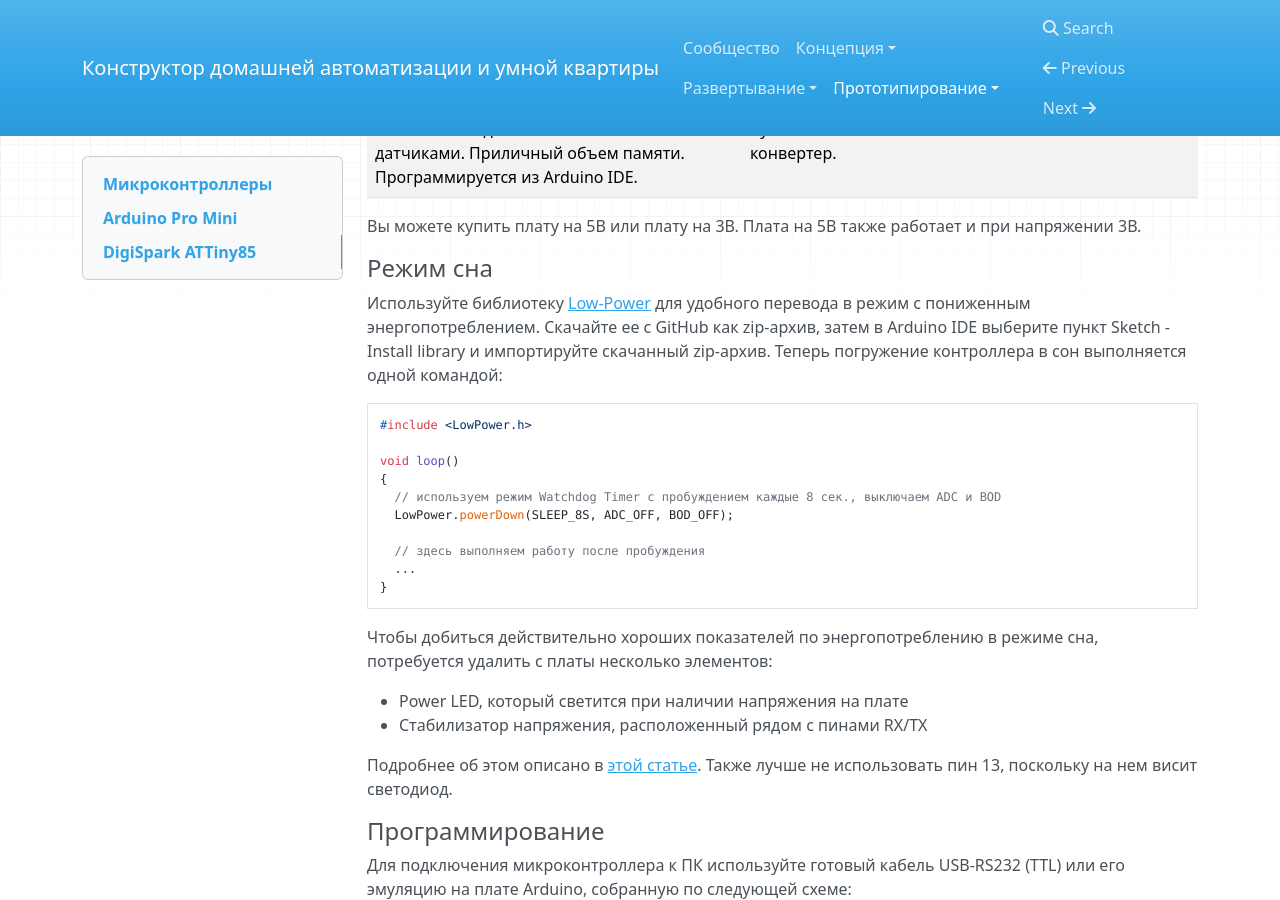
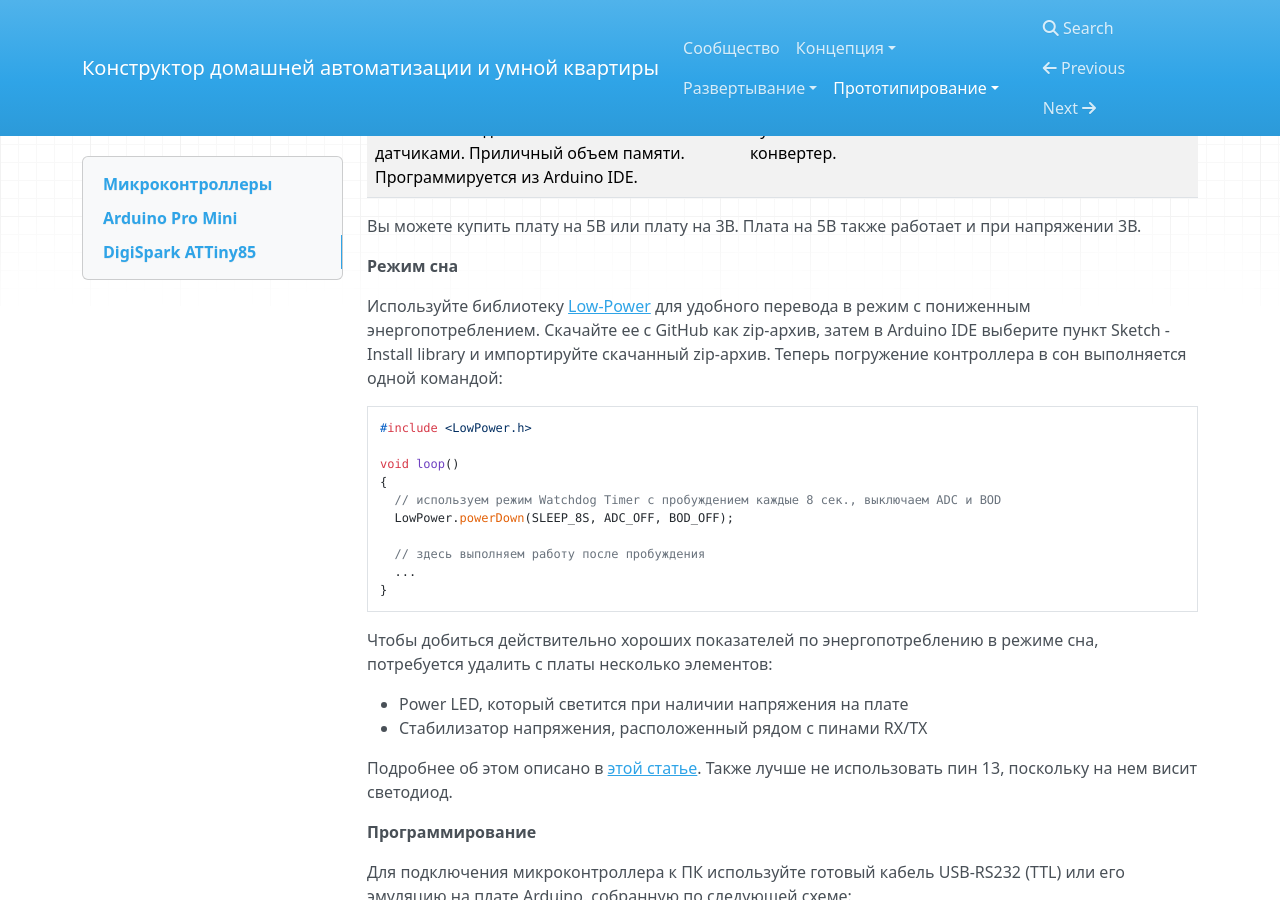
Before and after one commit to cutecare/cutecare-docs, an MkDocs documentation site: the page built from docs/Микроконтроллеры.md, in a window 1280 px wide and 900 px high, scrolled down 741 px. Built offline with MkDocs 1.6.1, drawn with Linux system fonts in a browser that asks for light colours; nearby versions of some CDN libraries; old or Windows-style settings are respelled for this version of MkDocs.

```diff
--- a/docs/Микроконтроллеры.md
+++ b/docs/Микроконтроллеры.md
@@ -21,7 +21,7 @@
 
 Вы можете купить плату на 5В или плату на 3В. Плата на 5В также работает и при напряжении 3В.
 
-#### Режим сна
+**Режим сна**
 
 Используйте библиотеку [Low-Power](https://github.com/rocketscream/Low-Power) для удобного перевода в режим с пониженным энергопотреблением.
 Скачайте ее с GitHub как zip-архив, затем в Arduino IDE выберите пункт Sketch - Install library и импортируйте скачанный zip-архив.
@@ -48,7 +48,7 @@ void loop()
 Подробнее об этом описано в [этой статье](https://andreasrohner.at/posts/Electronics/How-to-modify-an-Arduino-Pro-Mini-clone-for-low-power-consumption/).
 Также лучше не использовать пин 13, поскольку на нем висит светодиод.
 
-#### Программирование
+**Программирование**
 
 Для подключения микроконтроллера к ПК используйте готовый кабель USB-RS232 (TTL) или его эмуляцию на плате Arduino, собранную по следующей схеме:
 
@@ -64,7 +64,7 @@ void loop()
 | :----------- |:----------- |:----------- |:----------- |:----------- |
 |Очень маленькая плата. Доступно 2 PWM и 3 ADC пина, причем 1 PWM и 1 ADC пин обычно заняты BLE-модулем. Хорошо подходит для работы с простым датчиком или исполнительным устройством. Программируется из Arduino IDE через USB.|Небольшого объема памяти может не хватить для сложной программы. Требуется установка дополнительных драйверов. Нет поддержки некоторых стандартных библиотек Arduino.|2.7В - 5В|~300 мкА|[80](https://rover.ebay.com/rover/1/711-53200-19255-0/1?icep_id=114&ipn=icep&toolid=20004&campid=5338218090&mpre=https%3A%2F%2Fwww.ebay.com%2Fitm%2FDigispark-Kickstarter-Attiny85-USB-Development-Board-for-arduino-NEW%2F311076127758%3FssPageName%3DSTRK%253AMEBIDX%253AIT%26_trksid%3Dp2057872.m2749.l2649)|
 
-#### Режим сна
+**Режим сна**
 
 Для погружения контроллера в сон используйте этот пример:
 
@@ -106,6 +106,6 @@ void loop()
 
 Подробнее об этом описано в [этой статье](https://medium.com/@evgeny.savitsky/%D0%BE%D1%81%D0%B2%D0%B0%D0%B8%D0%B2%D0%B0%D0%B5%D0%BC-attiny85-%D0%B8-lilypad-digispark-%D0%B2-%D1%87%D0%B0%D1%81%D1%82%D0%BD%D0%BE%D1%81%D1%82%D0%B8-c6e955957d53).
 
-#### Программирование
+**Программирование**
 
 Для подключения микроконтроллера к ПК используйте обычный USB-кабель. Предварительно установите [драйверы](http://digistump.com/wiki/digispark/tutorials/connecting) и переключите Ardunio IDE в режим программирования DigiSpark (Default...) с использованием программатора Micronucleus.
```
